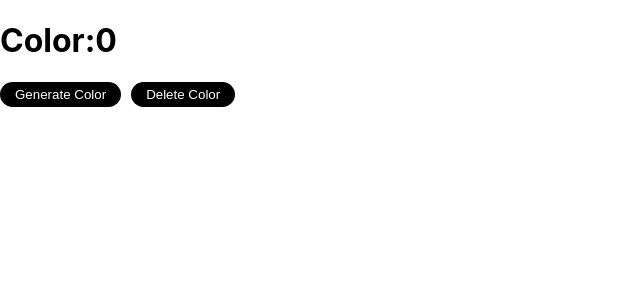
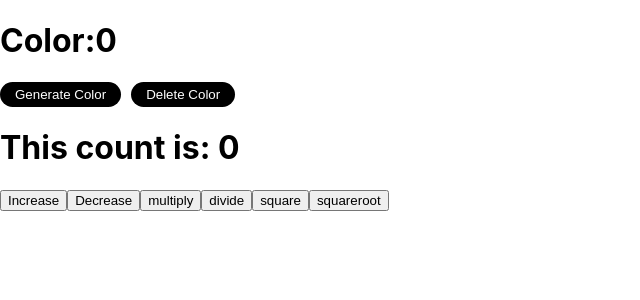
Before and after one commit to Divyanshu2607/SummerPep-React, a React (Create React App) app: page / in a window 1280 px wide. Shown: the top 300 px of the page, without its empty margins (0-640 px from the left). Built offline with nearby package versions, Linux system fonts and the light colour scheme.

Commit message:
converting counter and app js to Functional react

```diff
--- a/src/App.js
+++ b/src/App.js
@@ -1,18 +1,31 @@
-import {Component} from "react";
+
 import './App.css';
 import Counter from "./components/counter";
 import ColorScreen from "./components/colorScreen";
-class App extends Component{
-  render=()=> {
-    return(
-      <>
-      <ColorScreen/>
-      </>
-    )
+
+const App=()=>{
+  return(
+    <>
+    <ColorScreen/>
+    <Counter text1="multiply" text2="divide" text3="square" text4="squareroot" btnonClick1={(mul)=>{
+      return 2*mul;
+    }} btnonClick2={(divide)=>{
+        return divide/2;
+    }}
+    btnonClick3={(num)=>{
+      return num*num;
+    }}
+    btnonClick4={(num)=>{
+      if(Math.sqrt(num)<1)return 1;
+      return  Math.sqrt(num);
+    }}
+    />
+    </>
+  )
 
 
 }
-}
+
 
 export default App;
 
@@ -35,19 +48,7 @@ export default App;
     //    )
 
 
- {/* <Counter text1="multiply" text2="divide" btnonClick1={(mul)=>{
-        return 2*mul;
-      }} btnonClick2={(divide)=>{
-          return divide/2;
-      }}/> */}
-      {/* <Counter text1="sqaure"  text2="square root"
-      btnonClick1={(num)=>{
-        return num*num;
-      }}
-       btnonClick2={(num)=>{
-        if(Math.sqrt(num)<1)return 1;
-        return  Math.sqrt(num);
-      }} /> */}
+
 
 
 // <div className="Sabsaibada">
--- a/src/components/colorScreen.js
+++ b/src/components/colorScreen.js
@@ -7,9 +7,9 @@ class colorScreen extends Component{
     };
 
     showColorBoxes=()=>{
-        let colorBox=this.state.colors.map((el)=>{
+        let colorBox=this.state.colors.map((el,ind)=>{
             return (
-               <ColorBox color={el}/>
+               <ColorBox color={el} key={ind*2}/>
             )
         })
         return colorBox;
--- a/src/components/counter.js
+++ b/src/components/counter.js
@@ -1,44 +1,50 @@
-import { Component } from "react";
+import { useState } from "react";
 
-class counter extends Component{
-state={
-    mul:6,
+const Counter=(props)=>{
+    const [state,setState]=useState({count:0})
+
+  const  increaseCount=()=>{
+    setState({count: state.count+1});
+       };
+   const  decreaseCount=()=>{
+    if(state.count>1)
+    setState({count: state.count-2});
+    else setState({count:0})
 };
-// increaseCount=()=>{
-//     this.setState({count: this.state.count+1});
-// }
-// decreaseCount=()=>{
-//     if(this.state.count>1)
-//     this.setState({count: this.state.count-2});
-//     else this.setState({count:0})
-// }
-render=()=>{
     return(
         <>
-        <h1>This count is: {this.state.mul}</h1>
-        {/* <button onClick={this.increaseCount}>Increase</button>
-        <button onClick={this.decreaseCount}>Decrease</button> */}
-        {/* <button onClick={ ()=>{
-            let mul=this.state.mul;
-            mul=this.props.btnonClick1(mul);
-            this.setState({mul});
+        <h1>This count is: {state.count}</h1>
+        <button onClick={increaseCount}>Increase</button>
+        <button onClick={decreaseCount}>Decrease</button>
+         <button onClick={ ()=>{
+            let count=state.count;
+            count=props.btnonClick1(count);
+            setState({count});
         }}>
-            {this.props.text}
-        </button> */}
+            {props.text1}
+        </button>
         <button onClick={()=>{
-            let mul=this.state.mul;
-            mul=this.props.btnonClick2(mul);
-            this.setState({mul});
+            let count=state.count;
+            count=props.btnonClick2(count);
+            setState({count});
         }}>
-            {this.props.text2}
+            {props.text2}
 
         </button>
         <button onClick={()=>{
-            let mul=this.state.mul;
-            mul=this.props.btnonClick1(mul);
-            this.setState({mul});
+            let count=state.count;
+            count=props.btnonClick3(count);
+            setState({count});
         }}>
-            {this.props.text1}
+            {props.text3}
+            </button>
+
+            <button onClick={()=>{
+            let count=state.count;
+            count=props.btnonClick4(count);
+            setState({count});
+        }}>
+            {props.text4}
             </button>
 
 
@@ -46,5 +52,5 @@ render=()=>{
         </>
     )
 }
-}
-export default counter
+
+export default Counter
```
